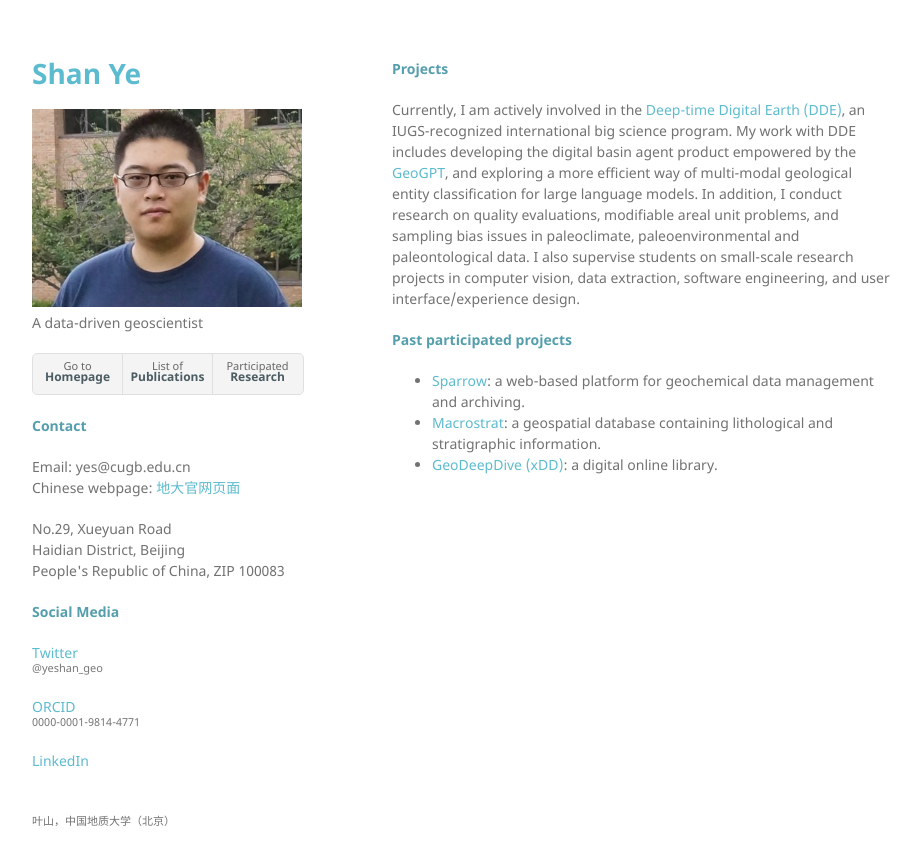
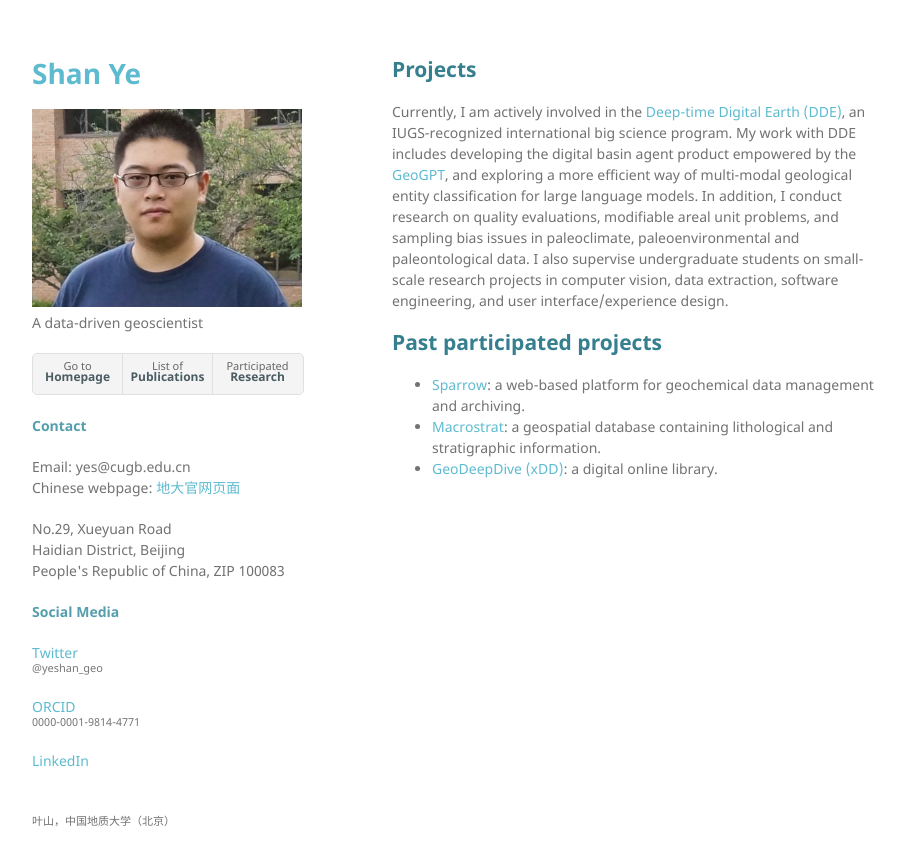
Before and after one commit to yeshan-geo/yeshan-geo.github.io, a Jekyll site: the page built from pages/research.md, in a window 1280 px wide. Shown: the top 865 px of the page, without its empty margins (178-1099 px from the left). Built offline with Jekyll 4.4.1, drawn with Linux system fonts in a browser that asks for light colours; our own code applies the rules of GitHub Pages for plain Markdown files.

Commit message:
Update research.md

```diff
--- a/pages/research.md
+++ b/pages/research.md
@@ -1,8 +1,8 @@
-#### Projects
+## Projects
 
-Currently, I am actively involved in the [Deep-time Digital Earth (DDE)](https://deep-time.org/), an IUGS-recognized international big science program. My work with DDE includes developing the digital basin agent product empowered by the [GeoGPT](https://geogpt.deep-time.org), and exploring a more efficient way of multi-modal geological entity classification for large language models. In addition, I conduct research on quality evaluations, modifiable areal unit problems, and sampling bias issues in paleoclimate, paleoenvironmental and paleontological data. I also supervise students on small-scale research projects in computer vision, data extraction, software engineering, and user interface/experience design.
+Currently, I am actively involved in the [Deep-time Digital Earth (DDE)](https://deep-time.org/), an IUGS-recognized international big science program. My work with DDE includes developing the digital basin agent product empowered by the [GeoGPT](https://geogpt.deep-time.org), and exploring a more efficient way of multi-modal geological entity classification for large language models. In addition, I conduct research on quality evaluations, modifiable areal unit problems, and sampling bias issues in paleoclimate, paleoenvironmental and paleontological data. I also supervise undergraduate students on small-scale research projects in computer vision, data extraction, software engineering, and user interface/experience design.
 
-#### Past participated projects
+## Past participated projects
 
 - [Sparrow](https://sparrow-data.org/): a web-based platform for geochemical data management and archiving.
 - [Macrostrat](https://macrostrat.org/): a geospatial database containing lithological and stratigraphic information.
```
